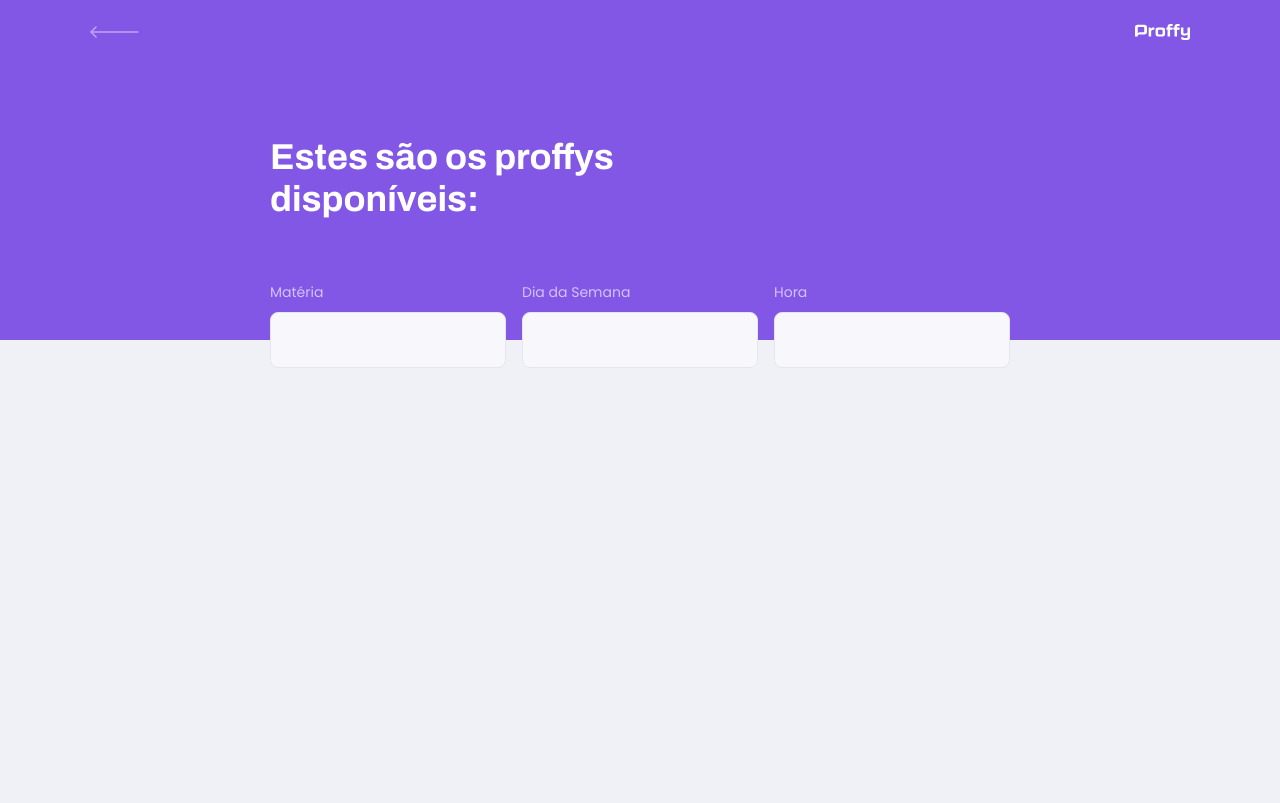
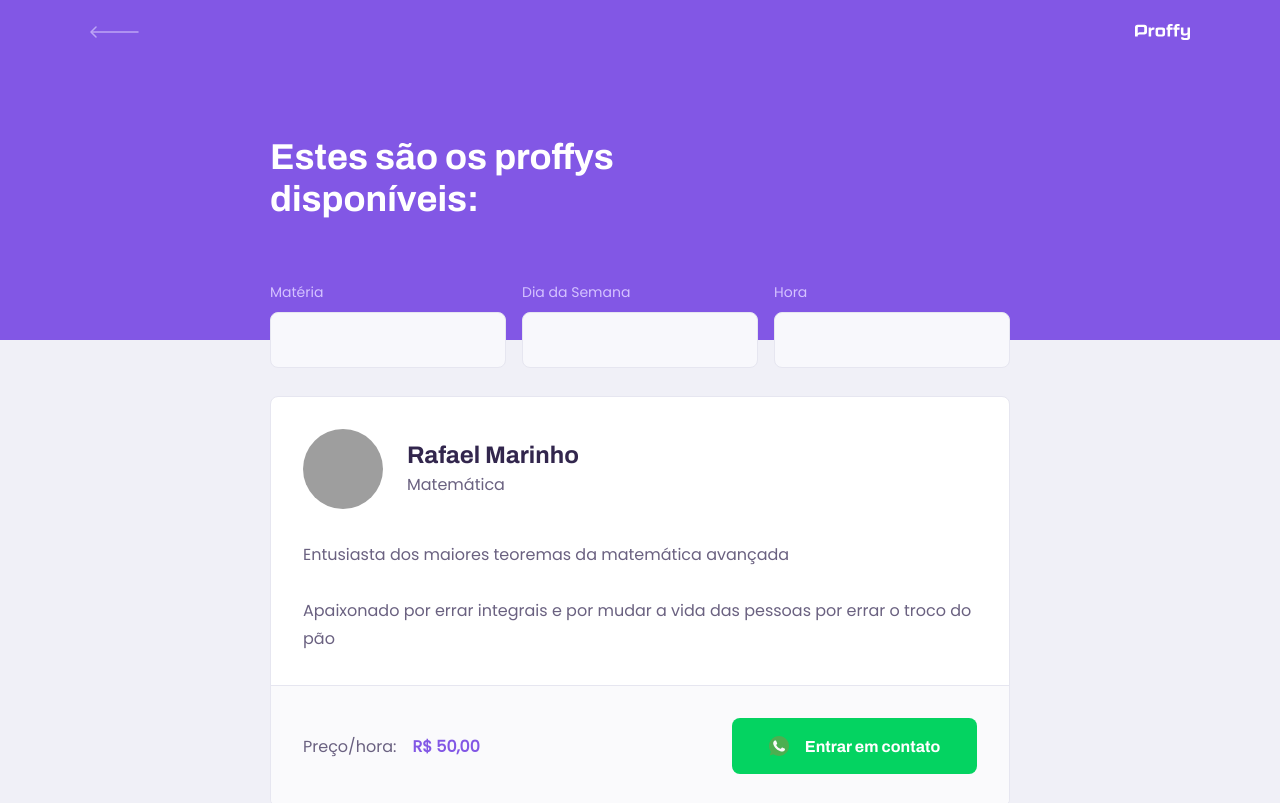
Before and after one commit to Rafarinh0/proffy, a React (Create React App) app in the folder web/: page /study in a window 1280 px wide. Shown: the top 803 px of the page. Built offline with nearby package versions, Linux system fonts and the light colour scheme; grey boxes are pictures that could not be loaded.

Commit message:
Componente para lista de proffys e estilização do mesmo

```diff
--- a/web/src/assets/styles/global.css
+++ b/web/src/assets/styles/global.css
@@ -5,8 +5,8 @@
     --color-primary: #8257E5;
     --color-primary-dark: #774DD6;
     --color-primary-darker: #6842C2;
-    --color-secundary: #04D361;
-    --color-secundary-dark: #04BF58;
+    --color-secondary: #04D361;
+    --color-secondary-dark: #04BF58;
     --color-title-in-primary: #FFFFFF;
     --color-text-in-primary: #D4C2FF;
     --color-text-title: #32264D;
--- /dev/null
+++ b/web/src/components/TeacherItem/index.tsx
@@ -0,0 +1,40 @@
+import React from 'react';
+
+import whatsappIcon from '../../assets/images/icons/whatsapp.svg';
+
+import './styles.css';
+
+function TeacherItem() {
+    return (
+        <article className="teacher-item">
+            <header>
+                <img src="https://avatars1.githubusercontent.com/u/53065132?s=460&u=c1a20d2916759ec972404717dfdf53324f6f4d5f&v=4" alt="Rafael Marinho" />
+                <div>
+                    <strong>Rafael Marinho</strong>
+                    <span>Matemática</span>
+                </div>
+            </header>
+
+            <p>
+                Entusiasta dos maiores teoremas da matemática avançada
+                        <br />
+                <br />
+                        Apaixonado por errar integrais e por mudar a vida das pessoas por errar o troco do pão
+                    </p>
+
+            <footer>
+                <p>
+                    Preço/hora:
+                            <strong>R$ 50,00</strong>
+                </p>
+
+                <button type="button">
+                    <img src={whatsappIcon} alt="Whatsapp" />
+                            Entrar em contato
+                        </button>
+            </footer>
+        </article>
+    );
+}
+
+export default TeacherItem;
--- /dev/null
+++ b/web/src/components/TeacherItem/styles.css
@@ -0,0 +1,97 @@
+.teacher-item {
+    background: var(--color-box-base);
+    border: 1px solid var(--color-line-in-white);
+    border-radius: 0.8rem;
+    margin-top: 2.4rem;
+    overflow: hidden;
+}
+
+.teacher-item header {
+    padding: 3.2rem 2rem;
+    display: flex;
+    align-items: center;
+}
+
+.teacher-item header img {
+    width: 8rem;
+    height: 8rem;
+    border-radius: 50%;
+}
+
+.teacher-item header div {
+    margin-left: 2.4rem;
+}
+
+.teacher-item header div strong {
+    font: 700 2.4rem Archivo;
+    display: block;
+    color: var(--color-text-title);
+}
+
+.teacher-item header div span {
+    font-size: 1.6rem;
+    display: block;
+    margin-top: 0.4rem;
+}
+
+.teacher-item>p {
+    padding: 0 2rem;
+    font-size: 1.6rem;
+    line-height: 2.8rem;
+}
+
+.teacher-item footer {
+    padding: 3.2rem 2rem;
+    background: var(--color-box-footer);
+    border-top: 1px solid var(--color-line-in-white);
+    margin-top: 3.2rem;
+    display: flex;
+    align-items: center;
+    justify-content: space-between;
+}
+
+.teacher-item footer p strong {
+    color: var(--color-primary);
+    font-size: 1.6rem;
+    display: block;
+}
+
+.teacher-item footer button {
+    width: 20rem;
+    height: 5.6rem;
+    background: var(--color-secondary);
+    color: var(--color-button-text);
+    border: 0;
+    border-radius: 0.8rem;
+    cursor: pointer;
+    font: 700 1.4rem Archivo;
+    display: flex;
+    align-items: center;
+    justify-content: space-evenly;
+    transition: 0.2s;
+}
+
+.teacher-item footer button:hover {
+    background: var(--color-secondary-dark);
+}
+
+@media (min-width: 700px) {
+    .teacher-item header, .teacher-item footer {
+        padding: 3.2rem;
+    }
+    .teacher-item>p {
+        padding: 0 3.2rem;
+    }
+    .teacher-item footer p strong {
+        display: initial;
+        margin-left: 1.6rem;
+    }
+    .teacher-item footer button {
+        width: 24.5rem;
+        font-size: 1.6rem;
+        justify-content: center;
+    }
+    .teacher-item footer button img {
+        margin-right: 1.6rem;
+    }
+}
--- a/web/src/pages/Landing/styles.css
+++ b/web/src/pages/Landing/styles.css
@@ -68,7 +68,7 @@
 }
 
 .buttons-container a.give-classes:hover {
-    background: var(--color-secundary-dark);
+    background: var(--color-secondary-dark);
 }
 
 .buttons-container a img {
--- a/web/src/pages/TeacherList/index.tsx
+++ b/web/src/pages/TeacherList/index.tsx
@@ -3,6 +3,7 @@ import React from 'react';
 import PageHeader from '../../components/PageHeader';
 
 import './styles.css';
+import TeacherItem from '../../components/TeacherItem';
 
 function TeacherList() {
     return (
@@ -25,6 +26,12 @@ function TeacherList() {
                     </div>
                 </form>
             </PageHeader>
+
+            <main>
+                <TeacherItem />
+                <TeacherItem />
+                <TeacherItem />
+            </main>
         </div>
     )
 }
--- a/web/src/pages/TeacherList/styles.css
+++ b/web/src/pages/TeacherList/styles.css
@@ -1,6 +1,7 @@
 #page-teacher-list {
     width: 100vw;
     height: 100vh;
+    overflow: -moz-hidden-unscrollable;
 }
 
 #search-teachers {
@@ -46,6 +47,11 @@
     bottom: 0;
 }
 
+#page-teacher-list main {
+    margin: 3.2rem auto;
+    width: 90%;
+}
+
 @media (min-width: 700px) {
     #page-teacher-list {
         max-width: 100%;
@@ -60,4 +66,9 @@
     #search-teachers .input-block+.input-block {
         margin-top: 0;
     }
+    #page-teacher-list main {
+        padding: 3.2rem 0;
+        max-width: 740px;
+        margin: 0 auto;
+    }
 }
```
